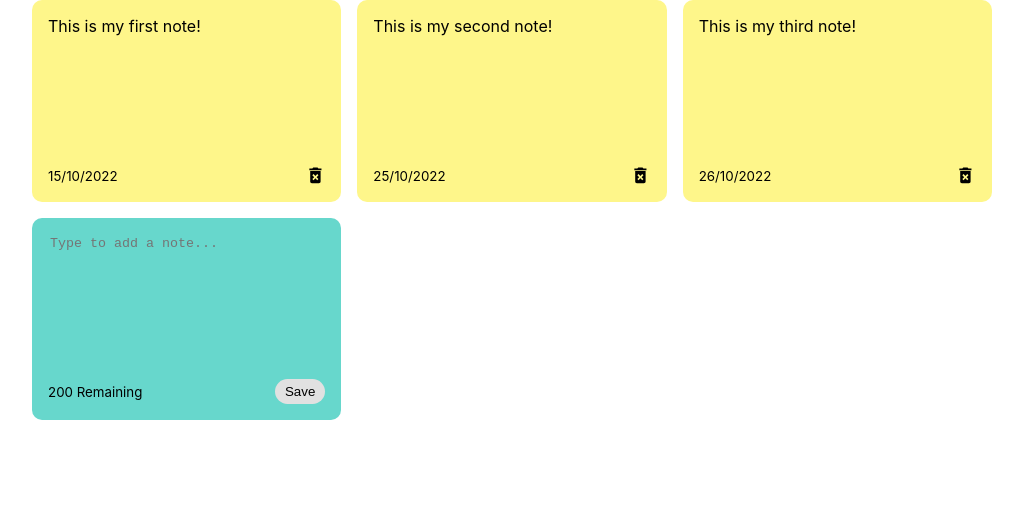
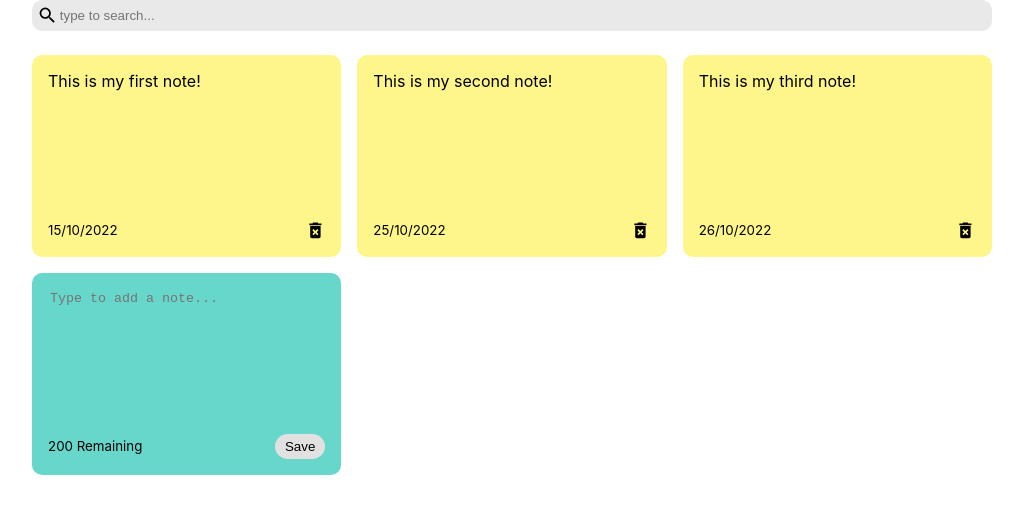
Before and after one commit to Texterly/Notes, a React (Create React App) app: page / in a window 1280 px wide. Shown: the top 514 px of the page, without its empty margins (128-1151 px from the left). Built offline with nearby package versions, Linux system fonts and the light colour scheme.

Commit message:
added Search

```diff
--- a/src/App.jsx
+++ b/src/App.jsx
@@ -1,6 +1,7 @@
 import React, { useState } from 'react';
 import { nanoid } from 'nanoid';
 import NodeList from './components/NodeList';
+import Search from './components/Search';
 
 function App() {
   const [notes, setNotes] = useState([{
@@ -18,6 +19,8 @@
     text: 'This is my third note!',
     date: '26/10/2022',
   }]);
+
+  const [searchText, setSearchText] = useState('');
 
   const addNote = (text) => {
     const date = new Date();
@@ -37,8 +40,9 @@
 
   return (
     <div className="container">
+      <Search handleSearchNote={setSearchText} />
       <NodeList
-        notes={notes}
+        notes={notes.filter((note) => note.text.toLocaleLowerCase().includes(searchText))}
         handleAddNote={addNote}
         handleDeleteNote={deleteNote}
       />
--- /dev/null
+++ b/src/components/Search.jsx
@@ -0,0 +1,17 @@
+import React from 'react';
+import { MdSearch } from 'react-icons/md';
+
+function Search({ handleSearchNote }) {
+  return (
+    <div className="search">
+      <MdSearch className="search-icons" size="1.3em" />
+      <input
+        onChange={(event) => handleSearchNote(event.target.value)}
+        type="text"
+        placeholder="type to search..."
+      />
+    </div>
+  );
+}
+
+export default Search;
--- a/src/index.css
+++ b/src/index.css
@@ -77,3 +77,21 @@
 .delete-icon:hover {
   transform: scale(1.2);
 }
+
+.search {
+  display: flex;
+  align-items: center;
+  background-color: rgb(233, 233, 233);
+  border-radius: 10px;
+  padding: 5px;
+  margin-bottom: 1.5em;
+}
+
+.search input {
+  border: none;
+  background-color: rgb(233, 233, 233);
+}
+
+.search input:focus {
+  outline: none;
+}
```
